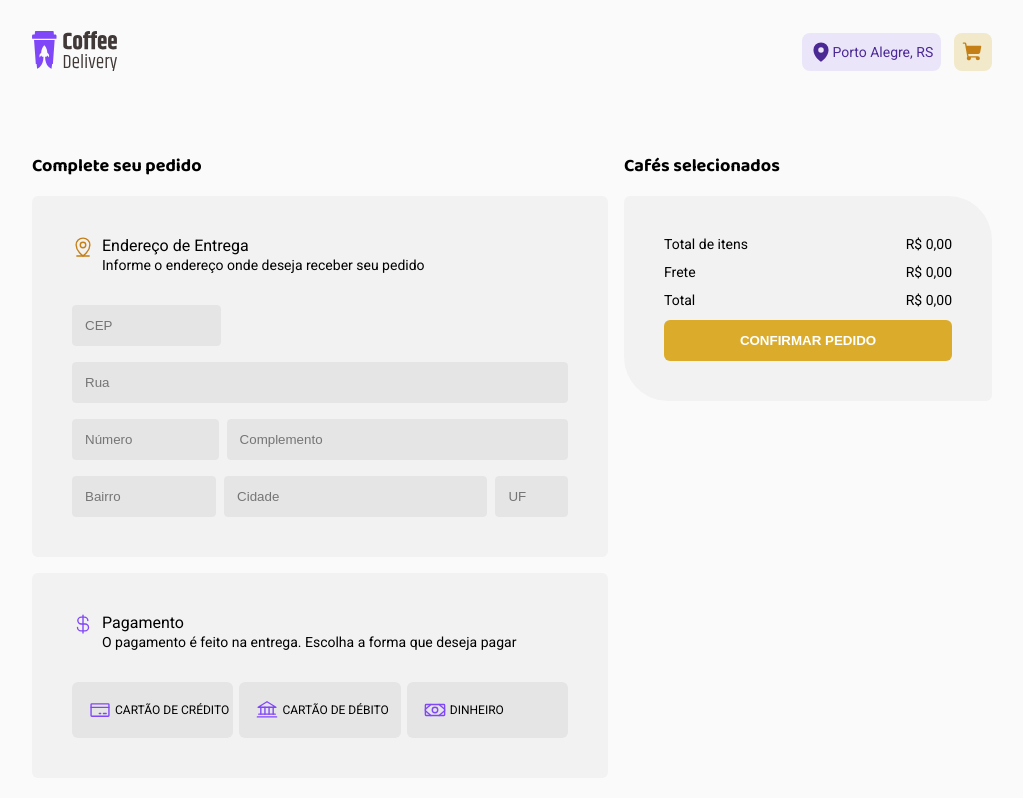
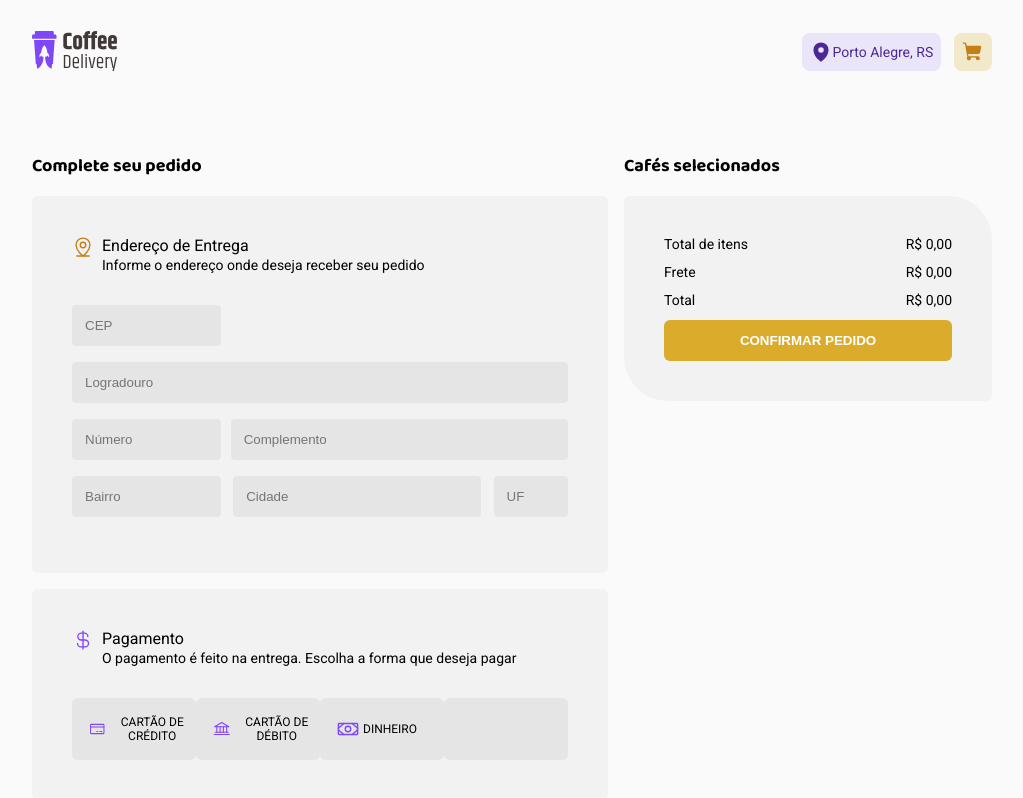
Before and after one commit to tsxfabio/ignite-coffee-delivery, a React (Vite) app: page /carrinho in a window 1280 px wide. Shown: the whole page, without its empty margins (128-1151 px from the left). Built offline with nearby package versions, Linux system fonts and the light colour scheme.

Commit message:
atualização do formulário - endereço e pagamento

```diff
--- a/src/pages/Carrinho/FormEndereco/FormEndereco.index.tsx
+++ b/src/pages/Carrinho/FormEndereco/FormEndereco.index.tsx
@@ -12,25 +12,68 @@ type Inputs = {
 }
 
 export function FormEndereco() {
-  const { register } = useForm<Inputs>()
+  const { register, handleSubmit, watch } = useForm<Inputs>()
+  const onSubmit = (data: Inputs) => console.log(data)
+  console.log(watch('cep'))
 
   return (
     <div>
-      <FromContainer>
-        <input id="cep" placeholder="CEP" {...register('cep')} />
-        <input id="rua" placeholder="Rua" {...register('rua')} />
+      <FromContainer onSubmit={handleSubmit(onSubmit)}>
+        <input
+          id="cep"
+          placeholder="CEP"
+          required
+          {...register('cep', { required: true })}
+        />
+        <input
+          id="rua"
+          placeholder="Logradouro"
+          {...register('rua')}
+          required
+        />
         <div>
-          <input id="numero" placeholder="Número" {...register('numero')} />
+          <input
+            id="numero"
+            placeholder="Número"
+            {...register('numero', { required: true })}
+            required
+          />
           <input
             id="complemento"
             placeholder="Complemento"
             {...register('complemento')}
           />
         </div>
+        <input
+          id="numero"
+          placeholder="Número"
+          {...register('numero', { required: true })}
+          required
+        />
+        <input
+          id="complemento"
+          placeholder="Complemento"
+          {...register('complemento')}
+        />
         <div>
-          <input id="bairro" placeholder="Bairro" {...register('bairro')} />
-          <input id="cidade" placeholder="Cidade" {...register('cidade')} />
-          <input id="uf" placeholder="UF" {...register('uf')} />
+          <input
+            id="bairro"
+            placeholder="Bairro"
+            {...register('bairro', { required: true })}
+            required
+          />
+          <input
+            id="cidade"
+            placeholder="Cidade"
+            {...register('cidade', { required: true })}
+            required
+          />
+          <input
+            id="uf"
+            placeholder="UF"
+            {...register('uf', { required: true })}
+            required
+          />
         </div>
       </FromContainer>
     </div>
--- a/src/pages/Carrinho/carrinho.index.tsx
+++ b/src/pages/Carrinho/carrinho.index.tsx
@@ -6,6 +6,7 @@ import {
   Money,
 } from 'phosphor-react'
 import { useContext, useState } from 'react'
+import { SubmitHandler, useForm } from 'react-hook-form'
 import { CoffeeCardHorizontal } from '../../components/CoffeeCardHorizontal/CoffeeCardHorizontal.index'
 import { Titles } from '../../components/Titles/Titles.index'
 import { OrderCoffeeContext } from '../../contexts/CoffeeContext'
@@ -18,7 +19,20 @@ interface Pagamentos {
   dinheiro: boolean
 }
 
+type Inputs = {
+  cep: number
+  rua: string
+  numero: number
+  complemento: string
+  bairro: string
+  cidade: string
+  uf: string
+  pagamento: Pagamentos
+}
+
 export function Carrinho() {
+  const { register, setValue, getValues, resetField, handleSubmit } =
+    useForm<Inputs>()
   const { itemOrder, totalPrice, fretePrice, totalOrderPrice } =
     useContext(OrderCoffeeContext)
   const [isActive, setActive] = useState<Pagamentos>({
@@ -28,41 +42,37 @@ export function Carrinho() {
   })
 
   function toggleClass(opcao: string) {
-    clearStatusPagamento()
+    //clearStatusPagamento()
     switch (opcao) {
       case 'credito':
         setActive({
-          ...isActive,
-          credito: true,
+          credito: !isActive.credito,
           debito: false,
           dinheiro: false,
         })
         break
       case 'debito':
         setActive({
-          ...isActive,
           credito: false,
-          debito: true,
+          debito: !isActive.debito,
           dinheiro: false,
         })
         break
       case 'dinheiro':
         setActive({
-          ...isActive,
           credito: false,
           debito: false,
-          dinheiro: true,
+          dinheiro: !isActive.dinheiro,
         })
     }
   }
 
-  function clearStatusPagamento() {
-    setActive({ credito: false, debito: false, dinheiro: false })
-  }
+  const onSubmit: SubmitHandler<Inputs> = (data) => console.log(data)
 
   return (
     <PageContainer>
       <div className="dadosPedido">
+        <form onSubmit={handleSubmit(onSubmit)}>
           <Titles title="Complete seu pedido" subtitle={true} />
           <div className="simpleContainer">
             <div className="titleContainerEndereco">
@@ -72,7 +82,61 @@ export function Carrinho() {
                 <span>Informe o endereço onde deseja receber seu pedido</span>
               </div>
             </div>
-          <FormEndereco />
+
+            <div className="inputColum">
+              <input
+                id="cep"
+                placeholder="CEP"
+                type="number"
+                required
+                {...register('cep', { required: true })}
+              />
+              <input
+                id="rua"
+                placeholder="Logradouro"
+                type="text"
+                {...register('rua')}
+                required
+              />
+            </div>
+            <div className="inputRow">
+              <input
+                id="numero"
+                placeholder="Número"
+                type="number"
+                {...register('numero', { required: true })}
+                required
+              />
+              <input
+                id="complemento"
+                placeholder="Complemento"
+                type="text"
+                {...register('complemento')}
+              />
+            </div>
+            <div className="inputRow">
+              <input
+                id="bairro"
+                placeholder="Bairro"
+                type="text"
+                {...register('bairro', { required: true })}
+                required
+              />
+              <input
+                id="cidade"
+                placeholder="Cidade"
+                type="text"
+                {...register('cidade', { required: true })}
+                required
+              />
+              <input
+                id="uf"
+                placeholder="UF"
+                type="text"
+                {...register('uf', { required: true })}
+                required
+              />
+            </div>
           </div>
           <div className="metodoPagamentoContainer">
             <div className="titlemetodoPagamentoContainer">
@@ -80,34 +144,65 @@ export function Carrinho() {
               <div>
                 <span>Pagamento</span>
                 <span>
-                O pagamento é feito na entrega. Escolha a forma que deseja pagar
+                  O pagamento é feito na entrega. Escolha a forma que deseja
+                  pagar
                 </span>
               </div>
             </div>
+
             <div className="cardMetodosPagamento">
               <button
-              onClick={() => toggleClass('credito')}
+                type="button"
+                onClick={() => {
+                  toggleClass('credito')
+                  resetField('pagamento')
+                  setValue('pagamento.credito', true)
+                  console.log(getValues().pagamento)
+                }}
                 className={isActive.credito ? 'active' : undefined}
+                {...register('pagamento.credito', {
+                  required: !getValues().pagamento,
+                })}
               >
                 <CreditCard size={22} className="iconsPagamento" />
                 <span>Cartão de Crédito</span>
               </button>
               <button
-              onClick={() => toggleClass('debito')}
+                type="button"
+                onClick={() => {
+                  toggleClass('debito')
+                  resetField('pagamento')
+                  setValue('pagamento.debito', true)
+                  console.log(getValues().pagamento)
+                }}
                 className={isActive.debito ? 'active' : undefined}
+                {...register('pagamento.debito', {
+                  required: !getValues().pagamento,
+                })}
               >
                 <Bank size={22} className="iconsPagamento" />
                 <span>Cartão de Débito</span>
               </button>
               <button
-              onClick={() => toggleClass('dinheiro')}
+                type="button"
+                onClick={() => {
+                  toggleClass('dinheiro')
+                  resetField('pagamento')
+                  setValue('pagamento.dinheiro', true)
+                  console.log(getValues().pagamento)
+                }}
                 className={isActive.dinheiro ? 'active' : undefined}
+                {...register('pagamento.dinheiro', {
+                  required: !getValues().pagamento,
+                })}
               >
                 <Money size={22} className="iconsPagamento" />
                 <span>Dinheiro</span>
               </button>
+              <button type="submit"></button>
             </div>
           </div>
+        </form>
       </div>
       <div className="confirmacaoPedido">
         <Titles title="Cafés selecionados" subtitle={true} />
--- a/src/pages/Carrinho/carrinho.styles.ts
+++ b/src/pages/Carrinho/carrinho.styles.ts
@@ -19,6 +19,58 @@ export const PageContainer = styled.main`
       border-radius: 6px;
       padding: 2.5rem;
       background-color: ${(props) => props.theme['gray-100']};
+
+      input {
+        padding: 0.75rem;
+        border: 1px solid ${(props) => props.theme['gray-300']};
+        background-color: ${(props) => props.theme['gray-300']};
+        border-radius: 4px;
+      }
+
+      //Fomrulário de endereço e Pagamento
+      .inputColum {
+        display: flex;
+        flex-direction: column;
+        margin-bottom: 1rem;
+        gap: 1rem;
+
+        #cep {
+          width: 30%;
+        }
+
+        #rua {
+          width: 100%;
+        }
+      }
+
+      .inputRow {
+        display: flex;
+        flex-direction: row;
+        margin-bottom: 1rem;
+        justify-content: space-between;
+        //gap: 1rem;
+
+        #numero {
+          width: 30%;
+        }
+
+        #complemento {
+          width: 68%;
+        }
+
+        #bairro {
+          width: 30%;
+        }
+
+        #cidade {
+          width: 50%;
+        }
+
+        #uf {
+          width: 15%;
+        }
+      }
+      //Fomrulário de endereço e Pagamento
 
       .titleContainerEndereco {
         display: flex;
```
Also changed, not shown: 1 other file (tests, documents, lock files or other folders). Lines whose indentation alone changed are shown as unchanged.
